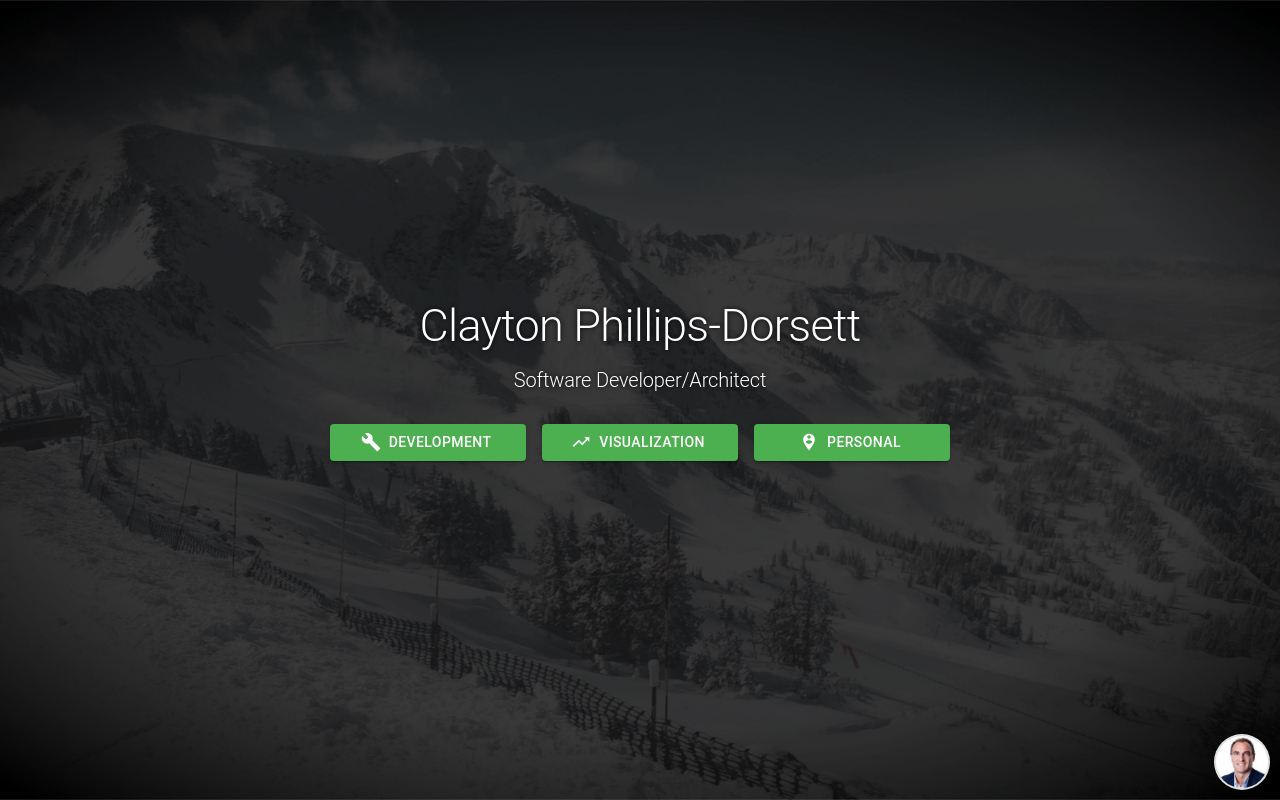
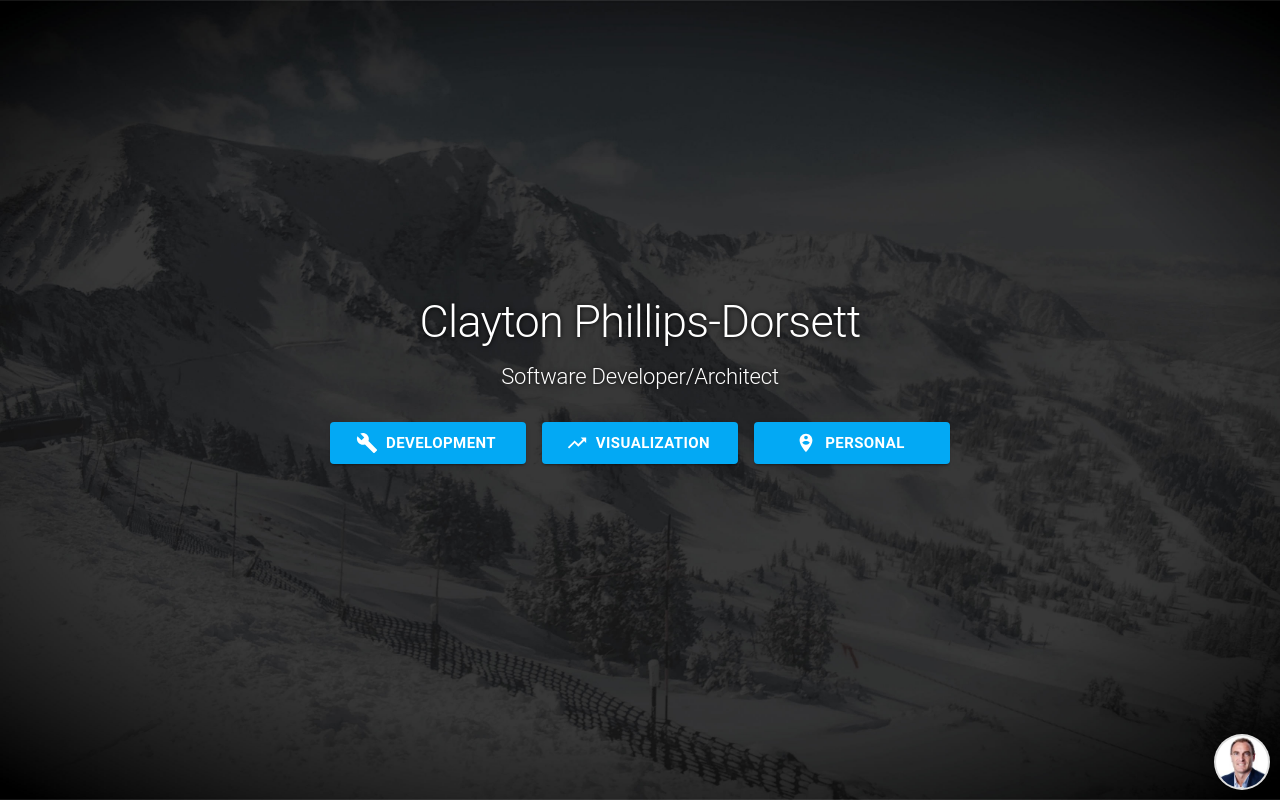
Before and after one commit to dorsett85/clayton-static-site, a Gatsby site: page / in a window 1280 px wide. Built offline with nearby package versions, Linux system fonts and the light colour scheme; Gatsby itself is replaced by a stand-in of ours.

Commit message:
Update landing buttons

```diff
--- a/src/components/LandingContent/LandingContent.tsx
+++ b/src/components/LandingContent/LandingContent.tsx
@@ -1,7 +1,14 @@
 import React from 'react';
-import { Button, createStyles, Grid, Typography } from '@material-ui/core';
+import {
+  Button,
+  createStyles,
+  Grid,
+  Typography,
+  useMediaQuery,
+  useTheme
+} from '@material-ui/core';
 import { makeStyles } from '@material-ui/core/styles';
-import { green } from '@material-ui/core/colors';
+import { lightBlue } from '@material-ui/core/colors';
 import { modalInfoList } from '../LandingModal/modalInfo';
 
 const useStyles = makeStyles((theme) =>
@@ -43,9 +50,6 @@ const useStyles = makeStyles((theme) =>
       color: theme.palette.common.white,
       textShadow: '0 0 5px #000000',
       fontSize: 45,
-      [theme.breakpoints.down('sm')]: {
-        fontSize: 40
-      },
       [theme.breakpoints.down('xs')]: {
         fontSize: 30
       }
@@ -53,12 +57,9 @@ const useStyles = makeStyles((theme) =>
     subHeaderText: {
       color: theme.palette.common.white,
       textShadow: '0 0 5px #000000',
-      fontSize: 20,
-      [theme.breakpoints.down('sm')]: {
+      fontSize: 22,
+      [theme.breakpoints.down('xs')]: {
         fontSize: 18
-      },
-      [theme.breakpoints.down('xs')]: {
-        fontSize: 16
       }
     },
     buttonGrid: {
@@ -67,11 +68,12 @@ const useStyles = makeStyles((theme) =>
       animation: '$zoomIn 0.5s ease-out 0.75s forwards'
     },
     modalOpenBtn: {
-      backgroundColor: green[500],
+      backgroundColor: lightBlue[500],
       '&:hover': {
-        backgroundColor: green[700]
+        backgroundColor: lightBlue[700]
       },
-      color: theme.palette.common.white
+      color: theme.palette.common.white,
+      fontWeight: 600
     }
   })
 );
@@ -86,6 +88,8 @@ interface LandingContentProps {
 
 const LandingContent: React.FC<LandingContentProps> = ({ onButtonClick }) => {
   const classes = useStyles();
+  const theme = useTheme();
+  const isXsScreen = useMediaQuery(theme.breakpoints.down('xs'));
 
   return (
     <Grid
@@ -94,7 +98,7 @@ const LandingContent: React.FC<LandingContentProps> = ({ onButtonClick }) => {
       className={classes.gridContainer}
       alignItems='center'
     >
-      <Grid item xs={12} sm={9} md={6} className={classes.centerGrid}>
+      <Grid item sm={12} md={8} lg={6} className={classes.centerGrid}>
         <div className={classes.headerGrid}>
           <Typography
             variant='h1'
@@ -114,6 +118,7 @@ const LandingContent: React.FC<LandingContentProps> = ({ onButtonClick }) => {
               <Button
                 fullWidth
                 variant='contained'
+                size={isXsScreen ? 'medium' : 'large'}
                 onClick={(): void => onButtonClick(i)}
                 startIcon={info.btnIcon}
                 className={classes.modalOpenBtn}
```
Also changed, not shown: graphql-types.ts (+8 -0 lines).
